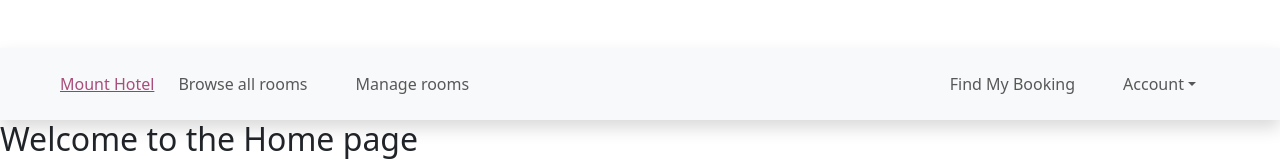
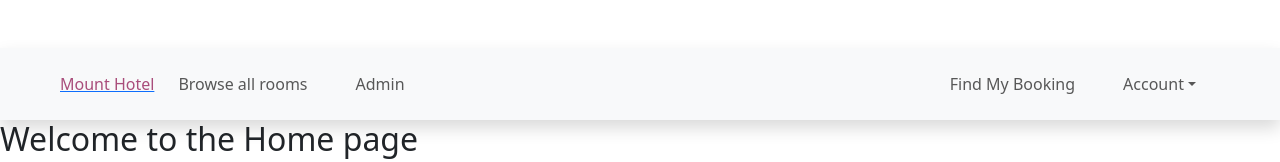
Before and after one commit to KavinduSenesh/Hotel-Booking-System-Frontend, a React (Vite) app in the folder hotel-booking-system-frontend/: page / in a window 1280 px wide. Shown: the top 162 px of the page. Built offline with nearby package versions, Linux system fonts and the light colour scheme.

Commit message:
Add RoomListing component and update routing; rename Navbar link to 'Admin' and modify button text

```diff
--- a/hotel-booking-system-frontend/src/App.jsx
+++ b/hotel-booking-system-frontend/src/App.jsx
@@ -13,6 +13,7 @@ import { createPopper } from "@popperjs/core";
 import Footer from "./components/layout/Footer.jsx";
 window.Popper = { createPopper };
 import "./index.css"
+import RoomListing from "./components/room/RoomListing.jsx";
 
 
 function App() {
@@ -27,6 +28,7 @@ function App() {
                   <Route path={"/edit-rooms/:roomId"} element={<EditRoom />} />
                   <Route path={"/existing-rooms"} element={<ExistingRooms />} />
                   <Route path={"/add-room"} element={<AddRoom />} />
+                  <Route path={"/browse-all-rooms"} element={<RoomListing />} />
               </Routes>
           </Router>
           <Footer/>
--- a/hotel-booking-system-frontend/src/components/layout/Navbar.jsx
+++ b/hotel-booking-system-frontend/src/components/layout/Navbar.jsx
@@ -35,7 +35,7 @@ const Navbar = () => {
                         </li>
                         <li className={"nav-item"}>
                             <NavLink to={"/manage-all-rooms"} className={"nav-link"} >
-                                Manage rooms
+                                Admin
                             </NavLink>
                         </li>
                     </ul>
--- a/hotel-booking-system-frontend/src/components/room/RoomCard.jsx
+++ b/hotel-booking-system-frontend/src/components/room/RoomCard.jsx
@@ -1,7 +1,7 @@
 import React from "react";
 import {Card, Col} from "react-bootstrap";
 import {Link} from "react-router-dom";
-import "./index.css";
+// import "./index.css";
 
 const RoomCard = ({room}) => {
     return (
@@ -23,7 +23,7 @@ const RoomCard = ({room}) => {
                     </div>
                     <div className={"flex-shrink-0 mt-3"}>
                         <Link to={`bookings/${room.id}`} className={"btn btn-hotel btn-sm"}>
-                            Book Now
+                            View/Book Now
                         </Link>
                     </div>
                 </Card.Body>
--- /dev/null
+++ b/hotel-booking-system-frontend/src/components/room/RoomListing.jsx
@@ -0,0 +1,12 @@
+import React from "react";
+import Room from "./Room.jsx";
+
+const RoomListing = () => {
+    return(
+        <section className={"bg-light p-2 mb-5 mt-5 shadow"}>
+            <Room/>
+        </section>
+    )
+}
+
+export default RoomListing;
```
